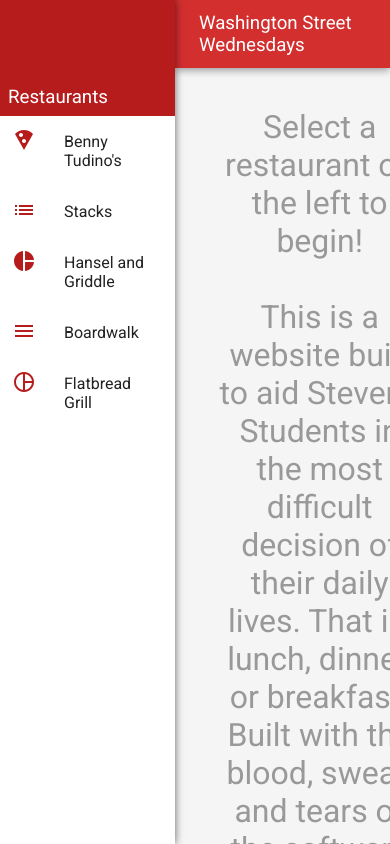
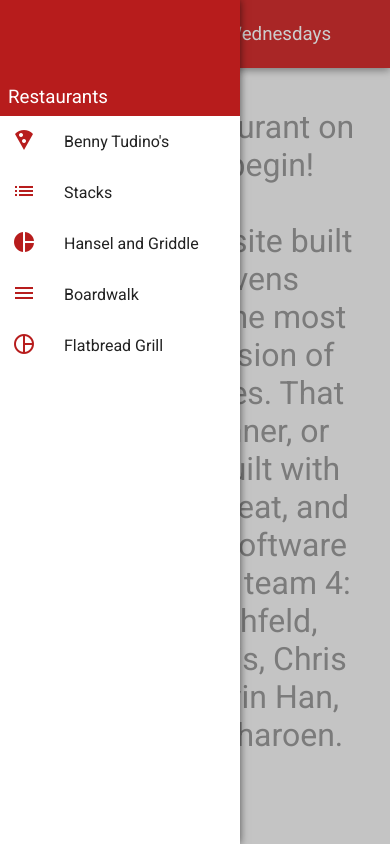
Before and after one commit to Meshiest/webdev-deliverable, a plain HTML site: page index.html in a window 390 px wide. Drawn offline with Linux system fonts and the light colour scheme.

Commit message:
responsive css

```diff
--- a/css/style.css
+++ b/css/style.css
@@ -281,3 +281,89 @@ ul.columns-2 {
   columns: 2;
   list-style-position: inside;
 }
+
+@media screen and (max-width: 1150px) {
+  .sidenav {
+    position: absolute;
+    left: 0;
+    right: 0;
+    transform: translateX(-100%);
+    height: 100vh;
+    box-shadow: 0 0 0px rgba(0, 0, 0, 0.6);
+    transition: transform 0.5s, box-shadow 0.5s;
+  }
+
+  .sidenav::after {
+    position: fixed;
+    color: #fff;
+    top: 0;
+    font-size: 24px;
+    padding: 1em;
+    left: 100%;
+    font-family: 'Material Icons';
+    content: '\e5d2';
+    background-color: rgba(0, 0, 0, 0);
+  }
+
+  .sidenav:hover::after {
+    color: rgba(0, 0, 0, 0);
+  }
+
+  .sidenav .content::after {
+    pointer-events: none;
+    position: fixed;
+    top: 0;
+    left: 100%;
+    width: 100vw;
+    height: 100vh;
+    content: ' ';
+    background-color: rgba(0, 0, 0, 0);
+    transition: background-color 0.5s;
+  }
+
+  .sidenav:hover .content::after {
+    background-color: rgba(0, 0, 0, 0.2);
+  }
+
+  #topbar {
+    padding-left: 3em;
+  }
+
+  .sidenav:hover {
+    transform: translateX(0%);
+    box-shadow: 0 0 8px rgba(0, 0, 0, 0.6);
+  }
+
+  body div.flex.vertical {
+    position: fixed;
+    left: 0;
+    right: 0;
+    width: 100%;
+  }
+}
+
+@media screen and (max-width: 875px) {
+  .details {
+    flex-direction: column-reverse;
+    justify-content: flex-start;
+  }
+
+  .details .information {
+    width: 100%;
+  }
+
+  .header-icons a {
+    font-size: 0px;
+  }
+  .header-icons i {
+    font-size: 24px;
+  }
+
+  .details .image img {
+    display: flex;
+    height: auto;
+    width: 100%;
+    height: 200px;
+    object-fit: cover;
+  }
+}
--- a/index.html
+++ b/index.html
@@ -53,7 +53,7 @@
       </div>
     </div>
     <div class="flex vertical">
-      <div class="toolbar">
+      <div class="toolbar" id='topbar'>
         <h3>Washington Street Wednesdays</h3>
       </div>
       <div id='restaurant-list' class="layout-padding">
```
